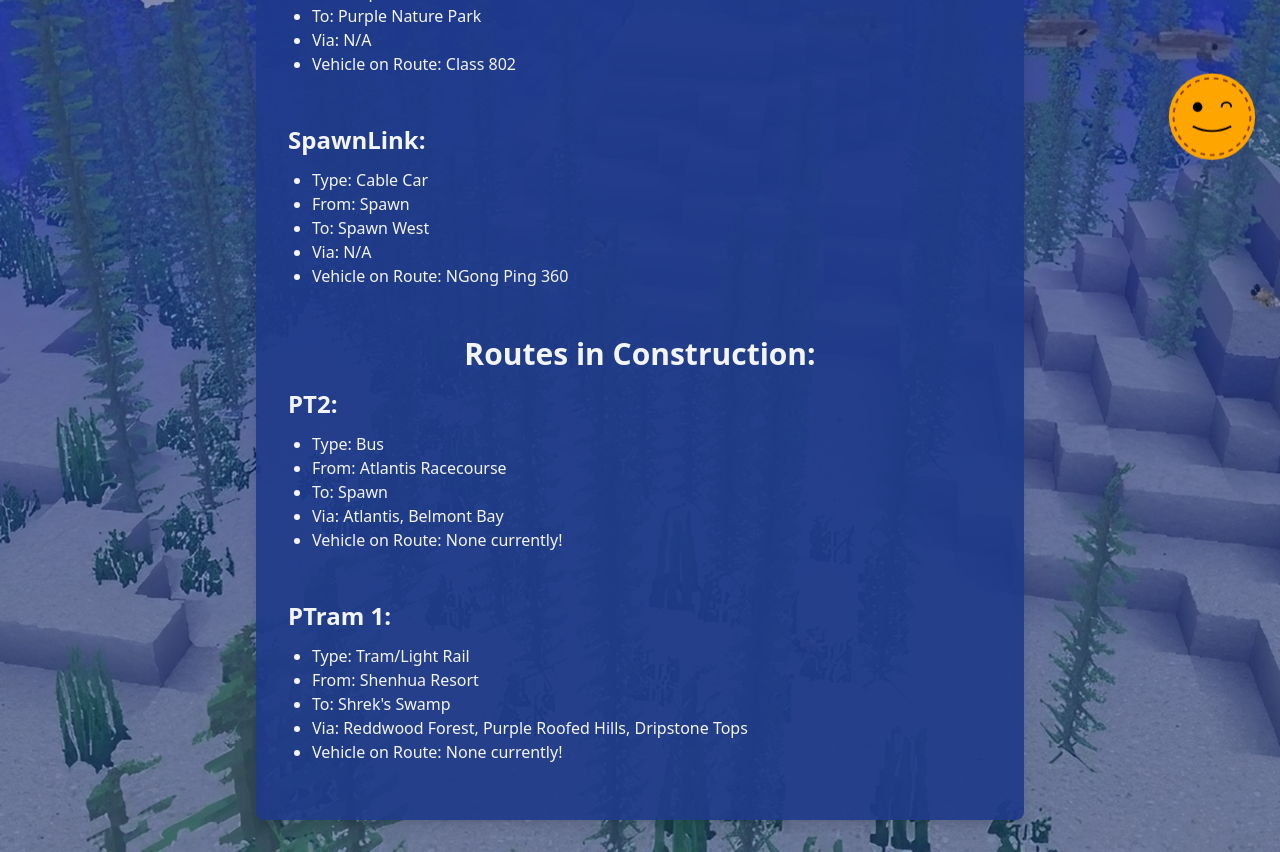
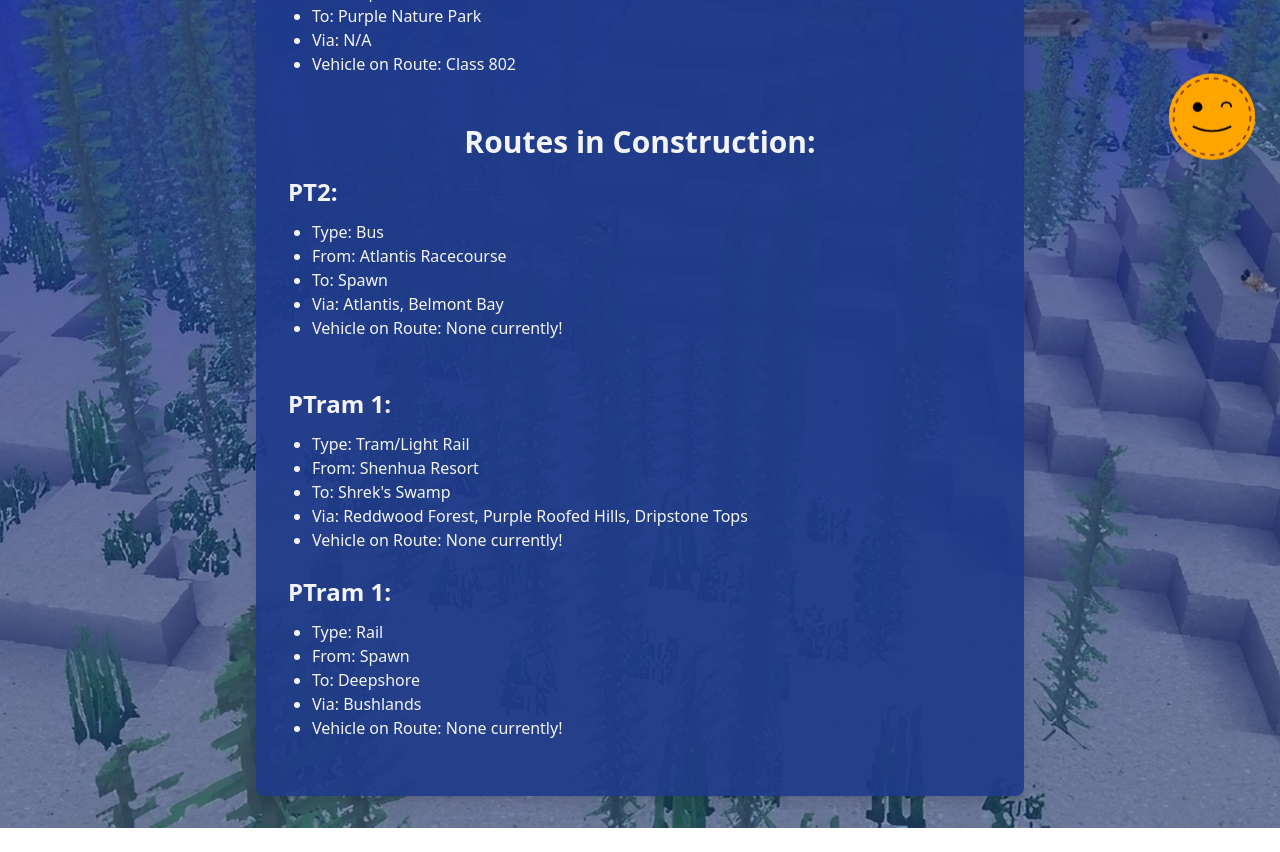
Before and after one commit to AwesomeKalin/pufferfishtranswebsite, a SvelteKit app: page /routes in a window 1280 px wide. Shown: the part 600-1452 px from the top of the page. After the commit the page ends 1428 px from the top, so only its background shows below. Built offline with nearby package versions, Linux system fonts and the light colour scheme.

Commit message:
Update routes

```diff
--- a/src/routes/routes/+page.svelte
+++ b/src/routes/routes/+page.svelte
@@ -5,8 +5,6 @@
 	import pt1 from '$lib/images/2024/11/pt1.2.png?enhanced&w=352;336;272;159';
 	//@ts-expect-error
 	import hsp1 from '$lib/images/2024/11/hsp1.2.png?enhanced&w=704;672;544;318';
-	//@ts-expect-error
-	import spawnlink from '$lib/images/2024/11/spawnlink.png?enhanced&w=704;672;544;318';
 </script>
 
 <enhanced:img
@@ -44,20 +42,6 @@
 	sizes="(min-width: 780px) 661px, (min-width: 680px) 544px, calc(94.44vw - 79px)"
 ></enhanced:img>
 <br />
-<h3 class="mb-3 text-2xl font-semibold">SpawnLink:</h3>
-<ul class="mb-6 list-disc pl-6">
-	<li>Type: Cable Car</li>
-	<li>From: Spawn</li>
-	<li>To: Spawn West</li>
-	<li>Via: N/A</li>
-	<li>Vehicle on Route: NGong Ping 360</li>
-</ul>
-<enhanced:img
-	src={spawnlink}
-	alt="SpawnLink Map"
-	sizes="(min-width: 780px) 661px, (min-width: 680px) 544px, calc(94.44vw - 79px)"
-></enhanced:img>
-<br />
 <h2 class="mb-4 text-center text-3xl font-bold">Routes in Construction:</h2>
 <h3 class="mb-3 text-2xl font-semibold">PT2:</h3>
 <ul class="mb-6 list-disc pl-6">
@@ -76,3 +60,11 @@
 	<li>Via: Reddwood Forest, Purple Roofed Hills, Dripstone Tops</li>
 	<li>Vehicle on Route: None currently!</li>
 </ul>
+<h3 class="mb-3 text-2xl font-semibold">PTram 1:</h3>
+<ul class="mb-6 list-disc pl-6">
+	<li>Type: Rail</li>
+	<li>From: Spawn</li>
+	<li>To: Deepshore</li>
+	<li>Via: Bushlands</li>
+	<li>Vehicle on Route: None currently!</li>
+</ul>
```
